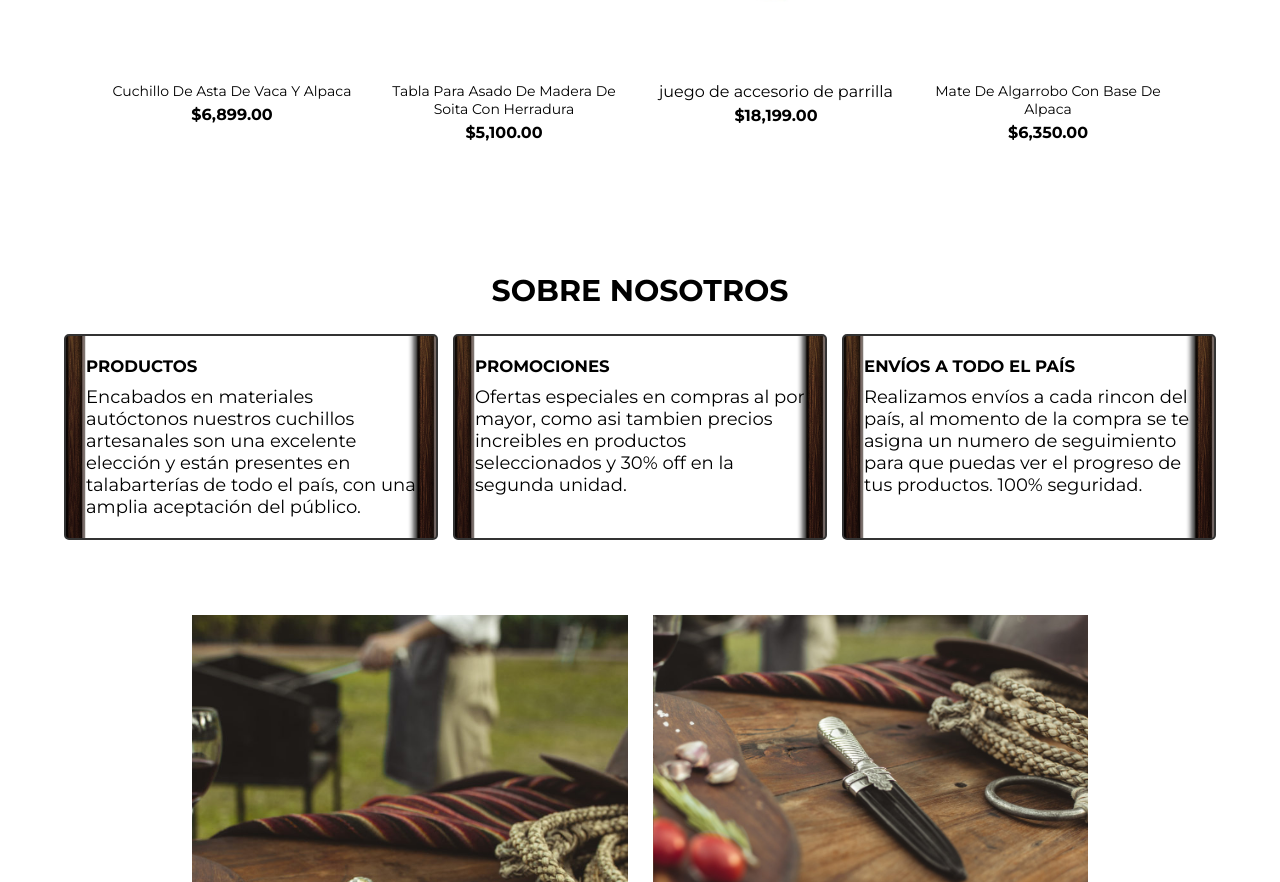
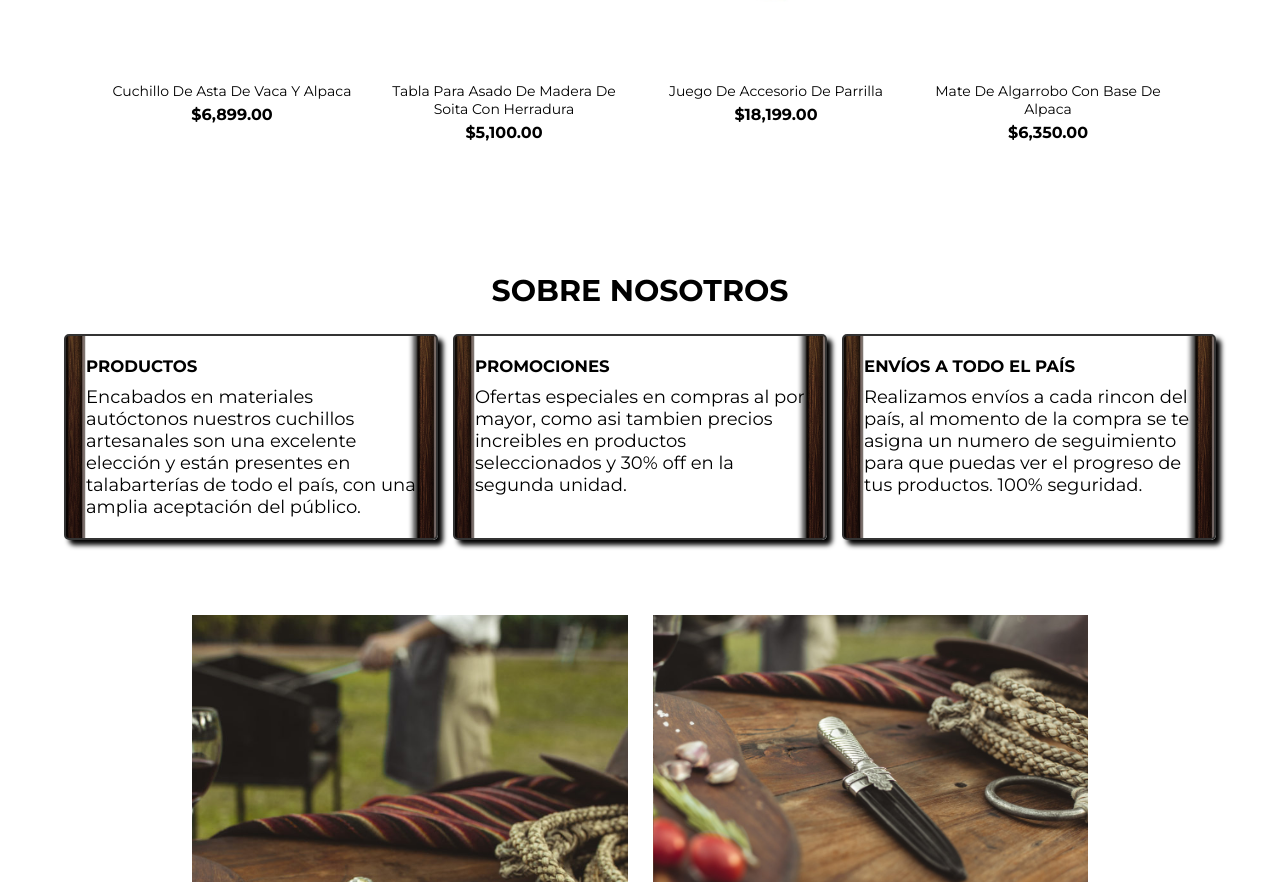
Before and after one commit to juanferrero13/DesarrolloWeb, a plain HTML site: page index.html in a window 1280 px wide. Shown: the part 1697-2579 px from the top of the page. Drawn offline with Linux system fonts and the light colour scheme.

Commit message:
cambios en index en seccion de productos

```diff
--- a/style.css
+++ b/style.css
@@ -327,6 +327,11 @@ div a {
   text-align: center;
   font-size: 14px;
 }
+.section__productos-productos-2-title:hover {
+  cursor: pointer;
+  color: rgba(210, 105, 30, 80%);
+  transition: all 500ms;
+}
 .section__productos-productos-2-precio {
   font-weight: bolder;
   margin-top: 5px;
@@ -342,10 +347,15 @@ div a {
 .section__productos-productos-3-img:hover {
   transform: scale(1.05);
 }
-.section__productos__fabricacion-productos-3-title {
+.section__productos-productos-3-title {
   text-transform: capitalize;
   text-align: center;
   font-size: 14px;
+}
+.section__productos-productos-3-title:hover {
+  cursor: pointer;
+  color: rgba(210, 105, 30, 80%);
+  transition: all 500ms;
 }
 .section__productos-productos-3-precio {
   font-weight: bolder;
@@ -366,6 +376,11 @@ div a {
   text-transform: capitalize;
   text-align: center;
   font-size: 14px;
+}
+.section__productos-productos-4-title:hover {
+  cursor: pointer;
+  color: rgba(210, 105, 30, 80%);
+  transition: all 500ms;
 }
 .section__productos-productos-4-precio {
   font-weight: bolder;
@@ -393,7 +408,8 @@ div a {
   padding: 20px;
   background-image: url(./multimedia/marco.png);
   background-size: cover;
-  background-position: center center;
+  background-position: center;
+  box-shadow: 5px 5px 5px black;
   width: 90%;
   height: auto;
 }
@@ -410,7 +426,8 @@ div a {
   padding: 20px;
   background-image: url(./multimedia/marco.png);
   background-size: cover;
-  background-position: center center;
+  background-position: center;
+  box-shadow: 5px 5px 5px black;
   width: 90%;
   height: auto;
 }
@@ -427,7 +444,8 @@ div a {
   padding: 20px;
   background-image: url(./multimedia/marco.png);
   background-size: cover;
-  background-position: center center;
+  background-position: center;
+  box-shadow: 5px 5px 5px black;
   width: 90%;
   height: auto;
 }
```
